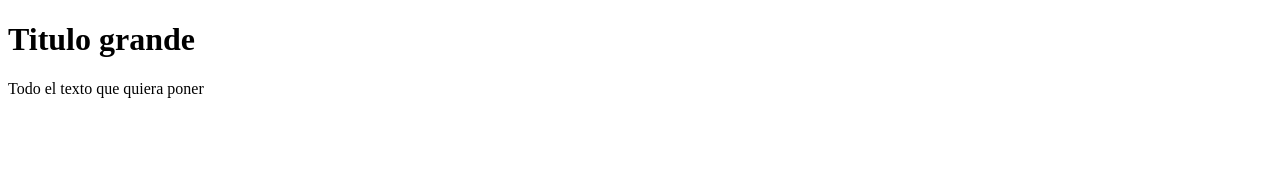
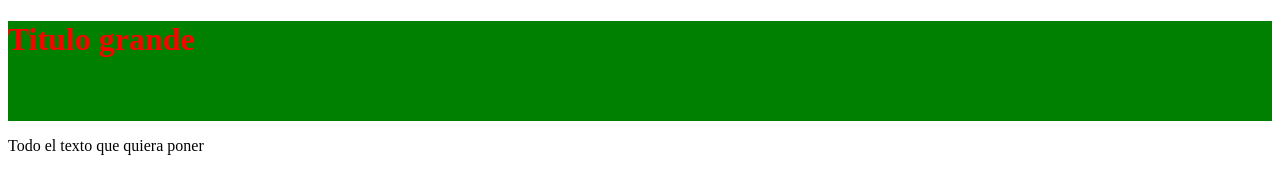
Before and after one commit to Fabri-bot/practicahtml, a plain HTML site: page practica1-html/index.html in a window 1280 px wide. Drawn offline with Linux system fonts and the light colour scheme.

Commit message:
Agregue titulo de fondo verde

```diff
--- a/practica1-html/index.html
+++ b/practica1-html/index.html
@@ -4,15 +4,21 @@
     <meta charset="utf-8">
     <title> Practica 1</title>
     <style>
-
+    header{
+      background-color: green;
+      height: 100px;
+    }
+    .rojo {
+      color: red;
+    }
     </style>
   </head>
   <body>
     <div id="container">
     <header>
-      <h1>Titulo grande</h1>
+      <h1 class="rojo">Titulo grande</h1>
     </header>
-    <p>Todo el texto que quiera poner</p>
+    <p class="">Todo el texto que quiera poner</p>
     </div>
   </body>
 </html>
```
